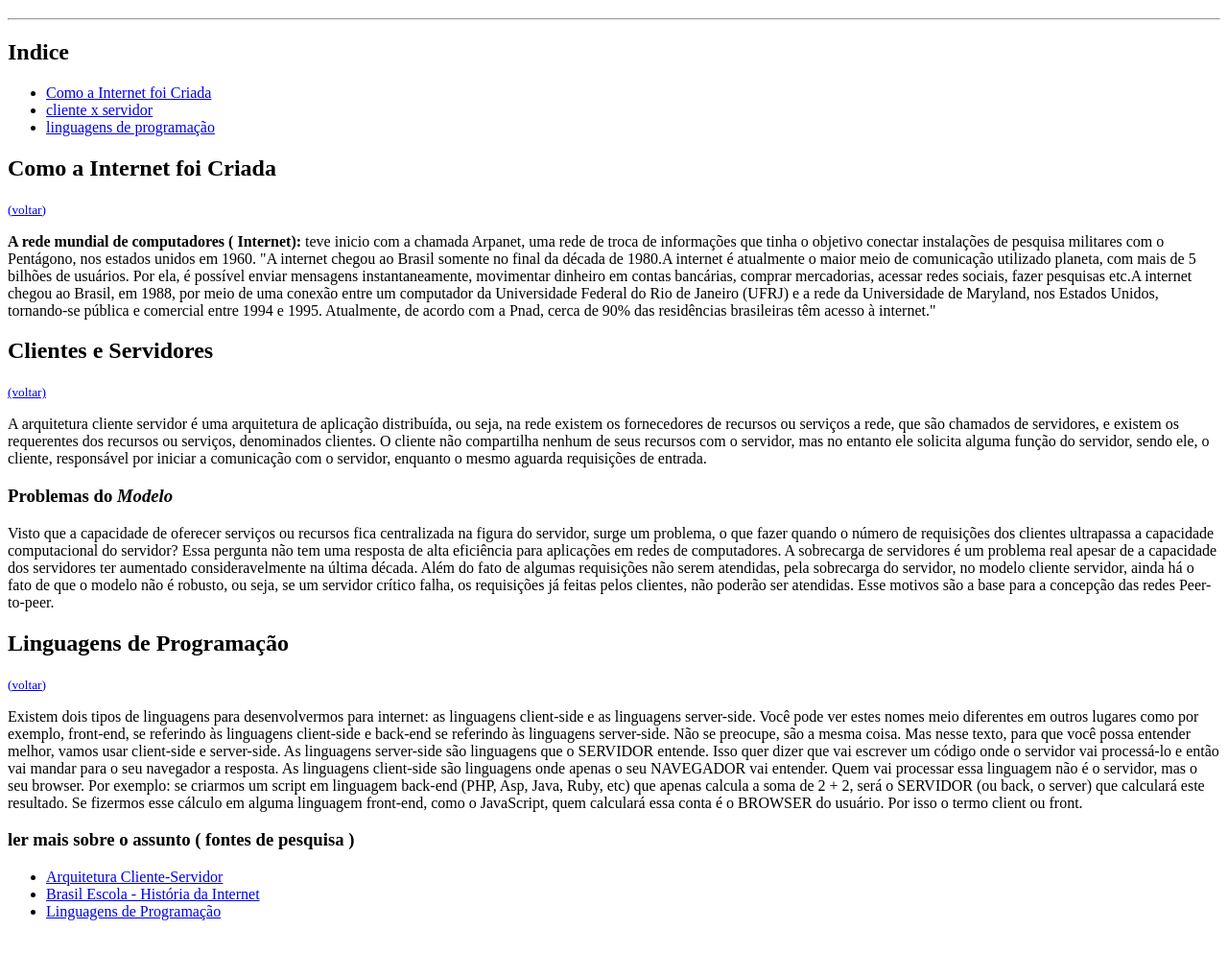
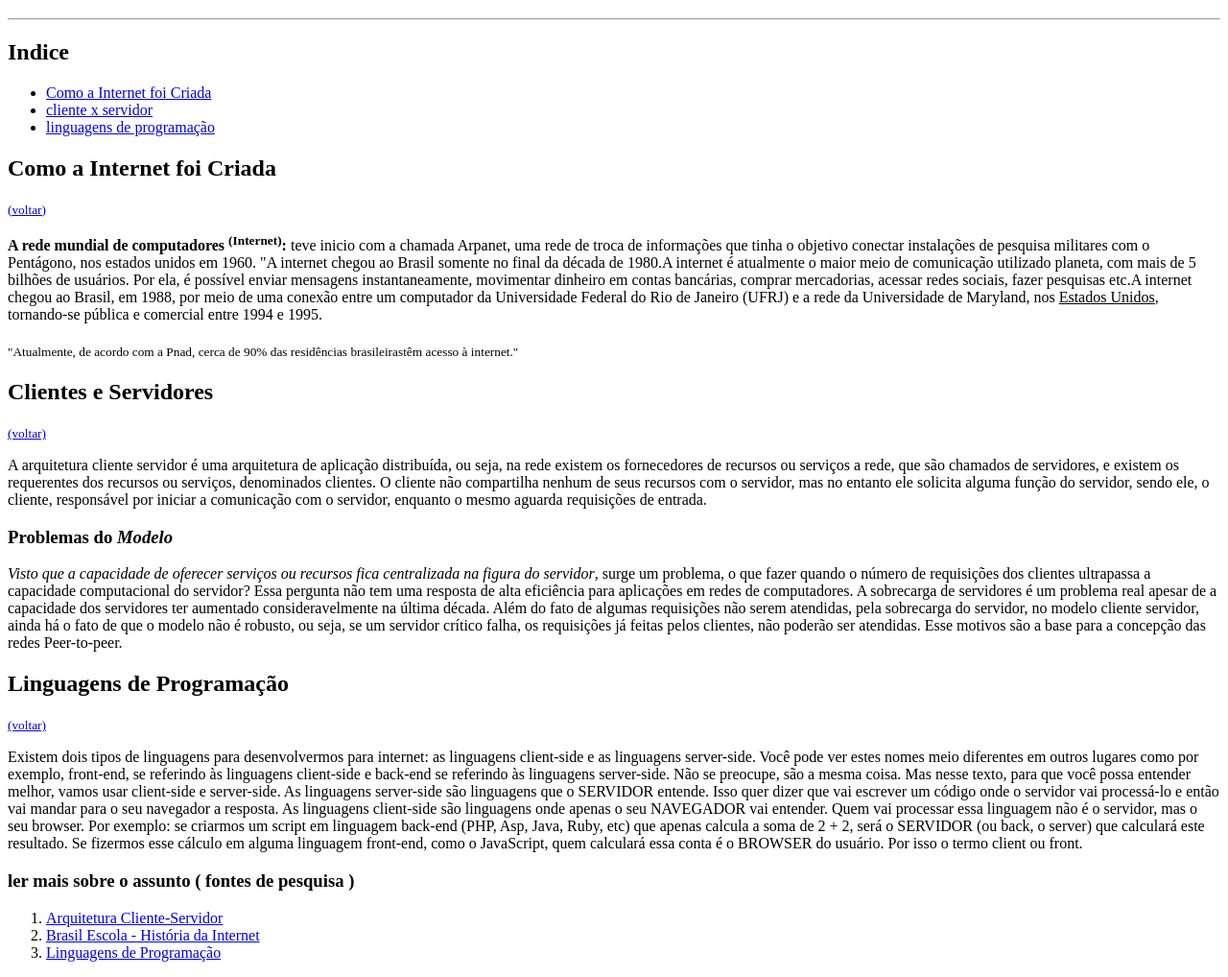
Before and after one commit to Vagner-Alves/html-css, a plain HTML site: page primeiros passos com html/desafio-01.html in a window 1280 px wide. Shown: the part 61-1079 px from the top of the page at 96% size. Before the commit the page ends 1036 px from the top, so only its background shows below. Drawn offline with Linux system fonts and the light colour scheme.

Commit message:
desafio 01

```diff
--- a/primeiros passos com html/desafio-01.html
+++ b/primeiros passos com html/desafio-01.html
@@ -17,7 +17,7 @@
 
     <h2 id="surgimento">Como a Internet foi Criada</h2>
     <small><a href="#inicio">(voltar)</a></small>
-    <p> <strong>A rede mundial de computadores ( Internet):</strong> teve inicio com a chamada Arpanet,
+    <p> <strong>A rede mundial de computadores <sup>(Internet)</sup>:</strong> teve inicio com a chamada Arpanet,
     uma rede de troca de informações que tinha o objetivo conectar
     instalações de pesquisa militares com o Pentágono, nos estados unidos em 1960.
     "A internet chegou ao Brasil somente no final da década de 1980.A internet é atualmente o
@@ -25,9 +25,9 @@
     Por ela, é possível enviar mensagens instantaneamente, movimentar dinheiro em contas bancárias,
     comprar mercadorias, acessar redes sociais, fazer pesquisas etc.A internet chegou ao Brasil, em 1988,
     por meio de uma conexão entre um computador da Universidade Federal do Rio de Janeiro (UFRJ)
-    e a rede da Universidade de Maryland, nos Estados Unidos, tornando-se pública e comercial entre 1994 e 1995.
-    Atualmente, de acordo com a Pnad, cerca de 90% das residências brasileiras têm acesso à internet."
+    e a rede da Universidade de Maryland, nos <u>Estados Unidos</u>, tornando-se pública e comercial entre 1994 e 1995.
     </p>
+    <sub>"Atualmente, de acordo com a Pnad, cerca de 90% das residências brasileirastêm acesso à internet."</sub>
 
     <h2 id="clientexservidor">Clientes e Servidores</h2>
     <small><a href="#inicio">(voltar)</a></small>
@@ -37,7 +37,7 @@
         O cliente não compartilha nenhum de seus recursos com o servidor, mas no entanto ele solicita alguma função do servidor,
         sendo ele, o cliente, responsável por iniciar a comunicação com o servidor, enquanto o mesmo aguarda requisições de entrada.</p>
         <h3><strong>Problemas do <i>Modelo</i></strong></h3>
-        <p>Visto que a capacidade de oferecer serviços ou recursos fica centralizada na figura do servidor, surge um problema, o que fazer quando o número de requisições dos clientes ultrapassa a capacidade computacional do servidor?
+        <p><i>Visto que a capacidade de oferecer serviços ou recursos fica centralizada na figura do servidor</i>, surge um problema, o que fazer quando o número de requisições dos clientes ultrapassa a capacidade computacional do servidor?
          Essa pergunta não tem uma resposta de alta eficiência para aplicações em redes de computadores. A sobrecarga de servidores é um problema real apesar de a capacidade dos servidores ter aumentado consideravelmente na última década.
         Além do fato de algumas requisições não serem atendidas, pela sobrecarga do servidor, no modelo cliente servidor, ainda há o fato de que o modelo não é robusto, ou seja, se um servidor crítico falha, os requisições já feitas pelos clientes, não poderão ser atendidas.
         Esse motivos são a base para a concepção das redes Peer-to-peer.</p>
@@ -55,10 +55,10 @@
 
 
     <h3>ler mais sobre o assunto ( fontes de pesquisa )</h3>
-<ul>
+<ol>
     <li><a href="https://www.gta.ufrj.br/ensino/eel878/redes1-2016-1/16_1/p2p/modelo.html#:~:text=A%20arquitetura%20cliente%20servidor%20%C3%A9,recursos%20ou%20servi%C3%A7os%2C%20denominados%20clientes." target="_blank">Arquitetura Cliente-Servidor</a></li>
     <li><a href="https://brasilescola.uol.com.br/informatica/internet.htm#:~:text=A%20hist%C3%B3ria%20da%20internet%20teve,para%20fins%20privados%20e%20comerciais." target="_blank">Brasil Escola - História da Internet</a></li>
 <li><a href="https://tableless.github.io/iniciantes/manual/obasico/o-que-front-back.html" target="_blank">Linguagens de Programação</a></li>
-</ul>
+</ol>
 </body>
 </html>
```
